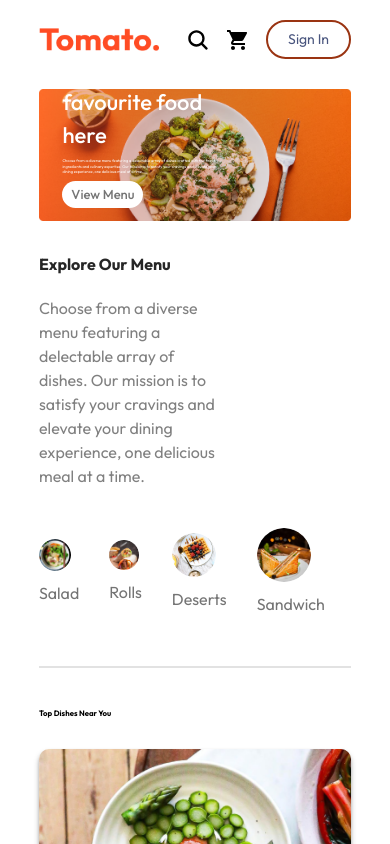
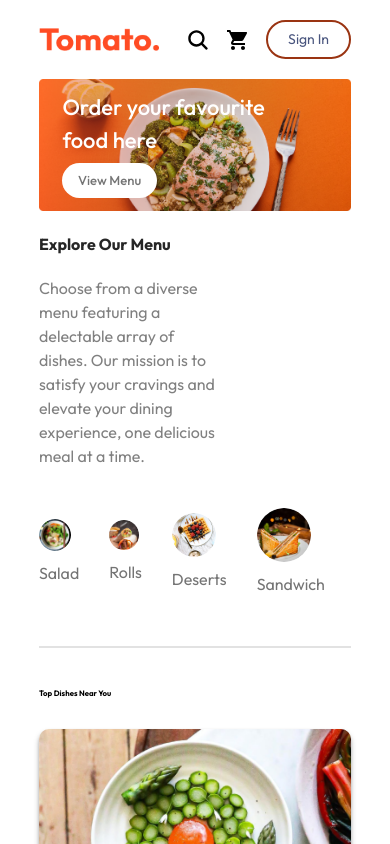
Before and after one commit to karthiksk2518/Food-Ordering, a React (Vite) app in the folder frontend/: page / in a window 390 px wide. Shown: the top 844 px of the page. Built offline with nearby package versions, Linux system fonts and the light colour scheme.

Commit message:
header esponsiveness done

```diff
--- a/frontend/src/components/Header.jsx
+++ b/frontend/src/components/Header.jsx
@@ -3,11 +3,11 @@ import header_img from '/src/assets/header_img.png';
 
 const Header = () => {
     return (
-        <div className="h-[34vw] my-[30px] mx-auto bg-no-repeat bg-contain bg-header-bg relative" style={{ backgroundImage: `url(${header_img})` }}>
-            <div className="absolute flex flex-col items-start gap-[1.5vw] max-w-[50%] bottom-[10%] left-[6vw] fadeIn">
+        <div className="h-[34vw] my-[20px] md:my-[30px] mx-auto bg-no-repeat bg-contain relative" style={{ backgroundImage: `url(${header_img})` }}>
+            <div className="absolute flex flex-col items-start gap-[1.5vw] max-w-[65%] md:max-w-[45%] lg:max-w-[50%] bottom-[10%] left-[6vw] fadeIn">
                 <h2 className="custom-heading">Order your favourite food here</h2>
-                <p className='text-white text-[1vw]'>Choose from a diverse menu featuring a delectable array of dishes crafted with the finest ingredients and culinary expertise. Our mission is to satisfy your cravings and elevate your dining experience, one delicious meal at a time.</p>
-                <button className='header-button border-none text-[#747474] font-medium py-[1vw] px-[2.3vw] bg-white rounded-[50px]'>View Menu</button>
+                <p className='text-white hidden sm:block sm:text-[1vw]'>Choose from a diverse menu featuring a delectable array of dishes crafted with the finest ingredients and culinary expertise. Our mission is to satisfy your cravings and elevate your dining experience, one delicious meal at a time.</p>
+                <button className='header-button border-none text-[#747474] font-medium p-[2vw_4vw] sm:p-[1vw_2.3vw] bg-white rounded-[50px]'>View Menu</button>
             </div>
         </div>
     )
```
